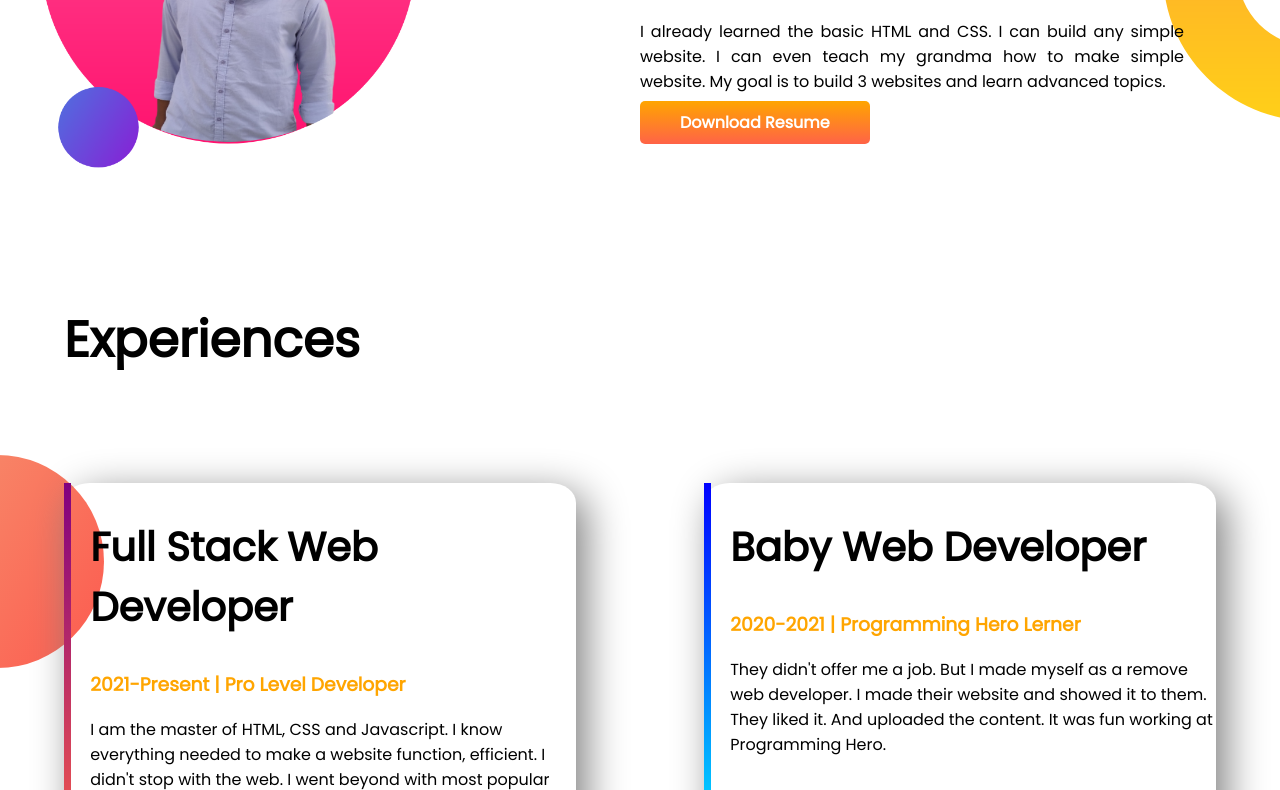
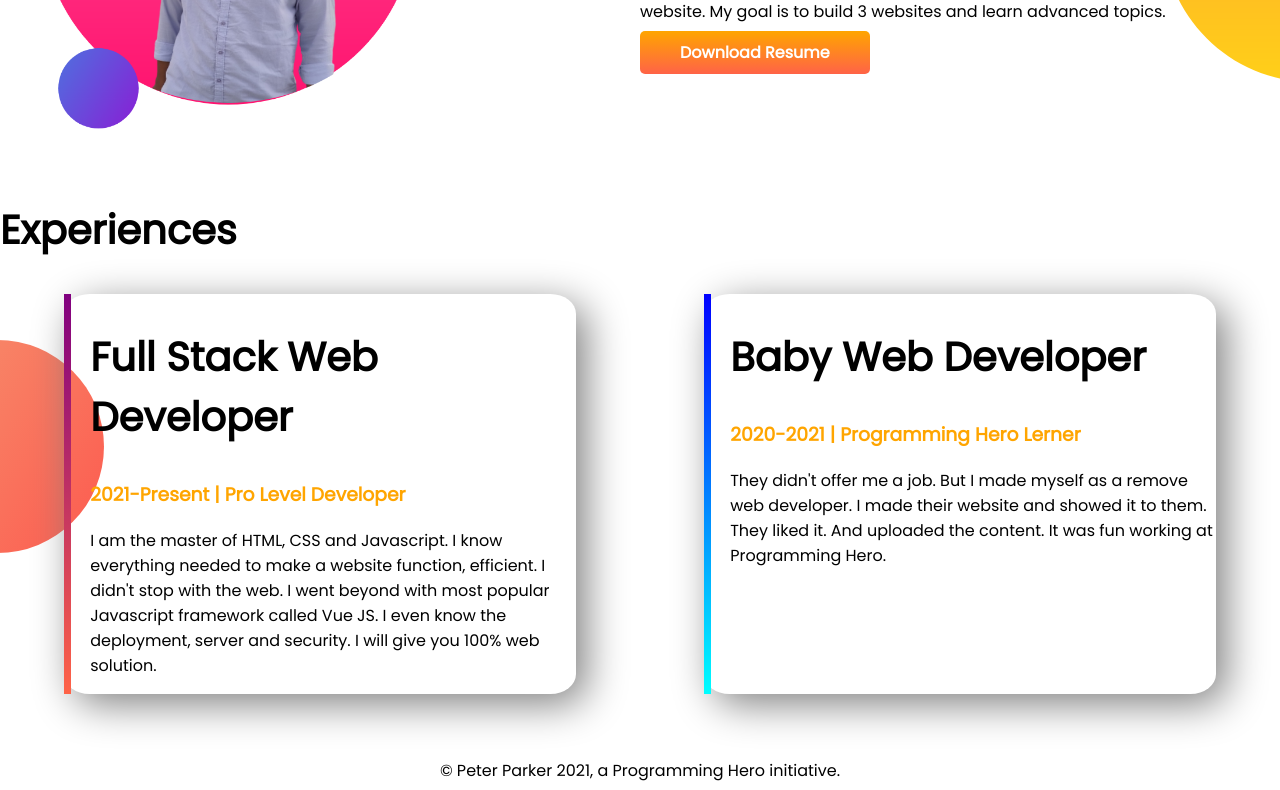
Before and after one commit to bdipta10/developer_portfolio, a plain HTML site: page index.html in a window 1280 px wide. Shown: the part 759-1549 px from the top of the page. Drawn offline with Linux system fonts and the light colour scheme.

Commit message:
experience section updated

```diff
--- a/index.html
+++ b/index.html
@@ -35,7 +35,7 @@
         </div>
     </section>
     <section class="experience-area">
-        <h1 style="padding: 5%;">Experiences</h1>
+        <h1>Experiences</h1>
         <div class="flexible-container">
             <div class="experience-item" id="full-stack">
                 <h2>Full Stack Web Developer</h2>
--- a/style.css
+++ b/style.css
@@ -4,7 +4,7 @@ body {
 }
 
 h1 {
-    font-size: 50px;
+    font-size: 40px;
 }
 
 h2 {
```
